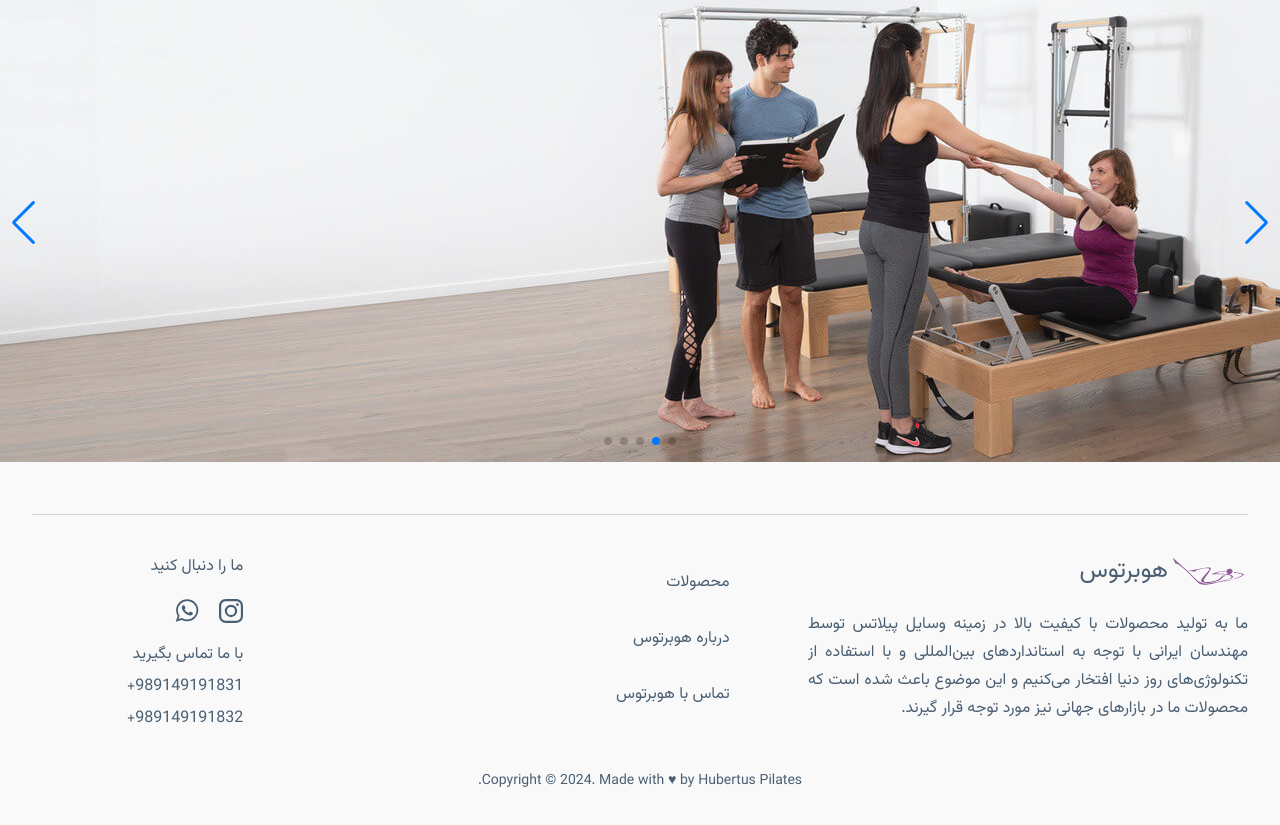
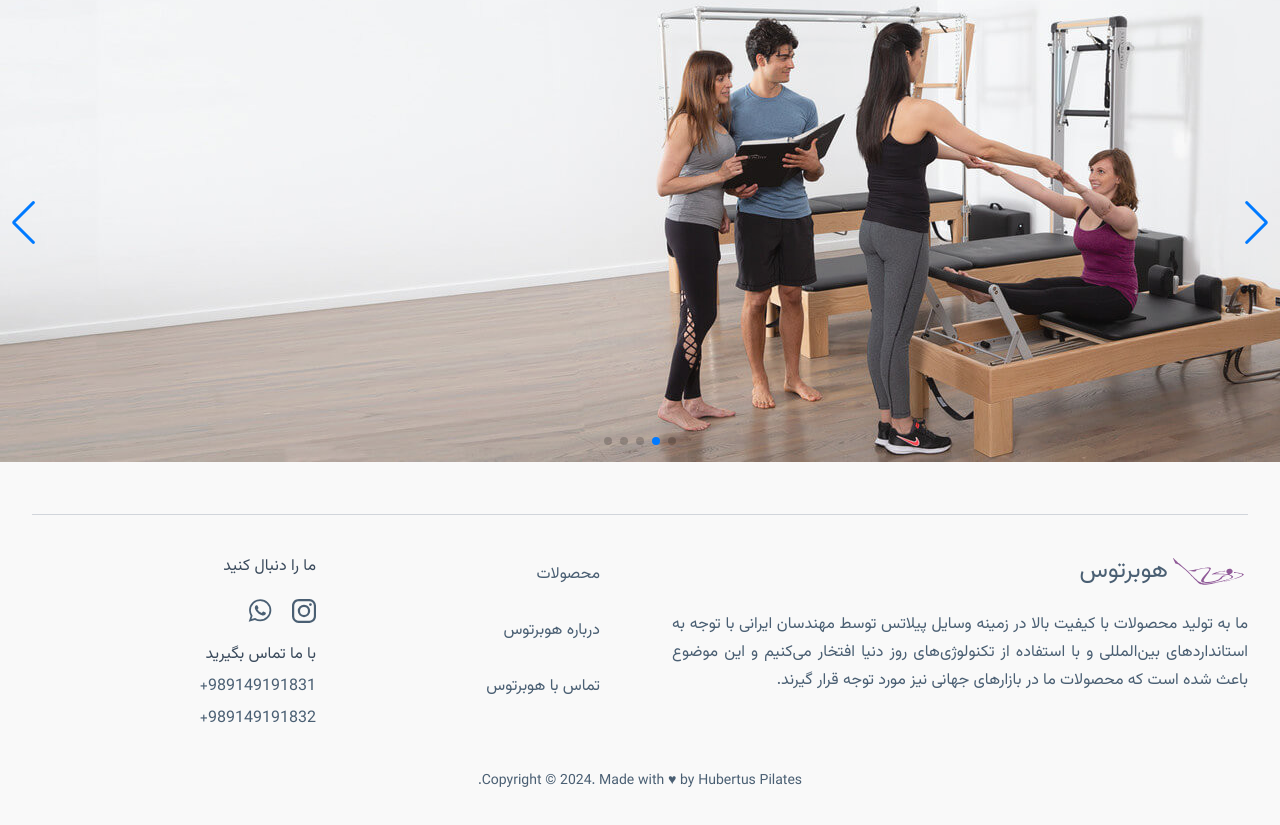
Before and after one commit to elhamest/hubertus-pilates-client, a Next.js app: page / in a window 1280 px wide. Shown: the part 6391-7216 px from the top of the page. Built offline with nearby package versions, Linux system fonts and the light colour scheme.

Commit message:
Refactored Footer component

```diff
--- a/src/components/footer/Footer.module.css
+++ b/src/components/footer/Footer.module.css
@@ -1,6 +1,12 @@
 .footerContainer {
   display: grid;
   grid-template-columns: repeat(1, minmax(0, 1fr));
+  gap: 1rem;
+}
+
+.linkContainer {
+  display: grid;
+  grid-template-columns: repeat(2, minmax(0, 1fr));
   gap: 1rem;
 }
 
@@ -16,8 +22,8 @@
 
 @media (min-width: 1024px) {
   .footerContainer {
-    gap: 2.5rem;
-    grid-template-columns: repeat(5, minmax(0, 1fr));
+    gap: 3rem;
+    grid-template-columns: repeat(2, minmax(0, 1fr));
   }
 }
 
--- a/src/components/footer/index.jsx
+++ b/src/components/footer/index.jsx
@@ -4,6 +4,7 @@ import React from "react";
 import { Container } from "@/components/UI/container/Container";
 import { faConstants } from "../../../public/locales/fa/common";
 import logoImage from "../../../public/img/logo.svg";
+
 import styles from "./Footer.module.css";
 
 export function Footer() {
@@ -13,11 +14,10 @@ export function Footer() {
     <div className="relative" id="contact-us">
       <Container>
         <div
-          className={`max-w-screen-xl pt-10 mx-auto mt-5 border-t border-gray-300 dark:border-trueGray-700 lg:grid-cols-5 ${styles.footerContainer}`}
+          className={`max-w-screen-xl pt-10 mx-auto mt-5 border-t border-gray-300 dark:border-trueGray-700 ${styles.footerContainer}`}
         >
-          <div className="lg:col-span-2">
           <div>
-              {/* text-primaryColor */}
+            <div>
               <Link
                 href="/"
                 className="flex items-center space-x-2 text-2xl font-medium dark:text-accentColorGary"
@@ -27,63 +27,32 @@ export function Footer() {
                   src={logoImage}
                   alt={faConstants.companyName}
                   width={80}
-                  // height={80}
                   style={{ height: "auto" }}
                 />
                 <span>{faConstants.companyName}</span>
               </Link>
             </div>
 
-            <div className="max-w-md mt-6 text-accentColorBlue dark:text-accentColorGary text-justify leading-7 pl-2">
+            <div className="mt-6 text-accentColorBlue dark:text-accentColorGary text-justify leading-7 pl-2">
               {faConstants.footerSlug}
             </div>
-
-            {/* <div className="mt-5">
-              <a
-                href="https://vercel.com/?utm_source=web3templates&utm_campaign=oss"
-                target="_blank"
-                rel="noopener"
-                className="relative block w-44"
-              >
-                <Image
-                  src="/img/vercel.svg"
-                  alt="Powered by Vercel"
-                  width="212"
-                  height="44"
-                />
-              </a>
-            </div> */}
           </div>
 
+          <div className={styles.linkContainer}>
             <div className="flex flex-wrap w-full mt-2 lg:ml-0">
               {navigations?.map((item, index) => (
-              //  text-accentColorBlue
                 <Link
                   key={index}
                   href={item?.path}
-                className="w-full px-0 lg:px-4 py-2 rounded-md dark:text-accentColorGary dark:hover:text-primaryColor hover:text-primaryColor hover:tracking-wide transition-all duration-300 focus:text-primaryColor focus:bg-text-primaryColor focus:outline-none dark:focus:bg-trueGray-700"
+                  className="w-full px-0 lg:px-4 pb-2 rounded-md dark:text-accentColorGary dark:hover:text-primaryColor hover:text-primaryColor hover:tracking-wide transition-all duration-300 focus:text-primaryColor focus:bg-text-primaryColor focus:outline-none dark:focus:bg-trueGray-700"
                 >
                   {item?.title}
                 </Link>
               ))}
             </div>
 
-          <div>
-            {/* <div className="flex flex-wrap w-full -mt-2 -ml-3 lg:ml-0">
-              {legal.map((item, index) => (
-                <Link
-                  key={index}
-                  href="/"
-                  className="w-full px-4 py-2 rounded-md dark:text-accentColorGary dark:hover:text-primaryColor hover:text-primaryColor hover:tracking-wide transition-all duration-300 focus:text-primaryColor focus:bg-indigo-100 focus:outline-none dark:focus:bg-trueGray-700"
-                >
-                  {item}
-                </Link>
-              ))}
-            </div> */}
-          </div>
-
             <div className="text-accentColorBlue dark:text-accentColorGary flex gap-5 flex-col">
-            <div className="hover:text-darkSecondaryColor transition-all duration-400">
+              <div className="text-accentColorBlueDark hover:text-darkSecondaryColor transition-all duration-400 font-medium">
                 {faConstants.followUs}
               </div>
               <div className={styles.socialLinks}>
@@ -104,13 +73,17 @@ export function Footer() {
                   <span className="sr-only">WhatsApp</span>
                 </a>
               </div>
+
               <div className="text-accentColorBlue hover:text-darkSecondaryColor dark:text-accentColorGary transition-all duration-400 flex gap-2 flex-col">
+                <div className="font-medium text-accentColorBlueDark">
                   {faConstants.contactUs}
+                </div>
                 <div className="text-right" style={{ direction: "ltr" }}>
                   +989149191831
                 </div>
                 <div className="text-right" style={{ direction: "ltr" }}>
                   +989149191832
+                </div>
               </div>
             </div>
           </div>
--- a/tailwind.config.js
+++ b/tailwind.config.js
@@ -16,6 +16,7 @@ const config = {
         trueGray: colors.neutral,
         accentColorBlue: "#4a5f73",
         accentColorGary: "#a6a6a6",
+        accentColorBlueDark: "#3a4a5c",
         pureWhiteColor: "#ffffff",
         primaryColor: "#905a98",
         vibrantPurple: "#7e3f8f",
```
Lines whose indentation alone changed are shown as unchanged.
